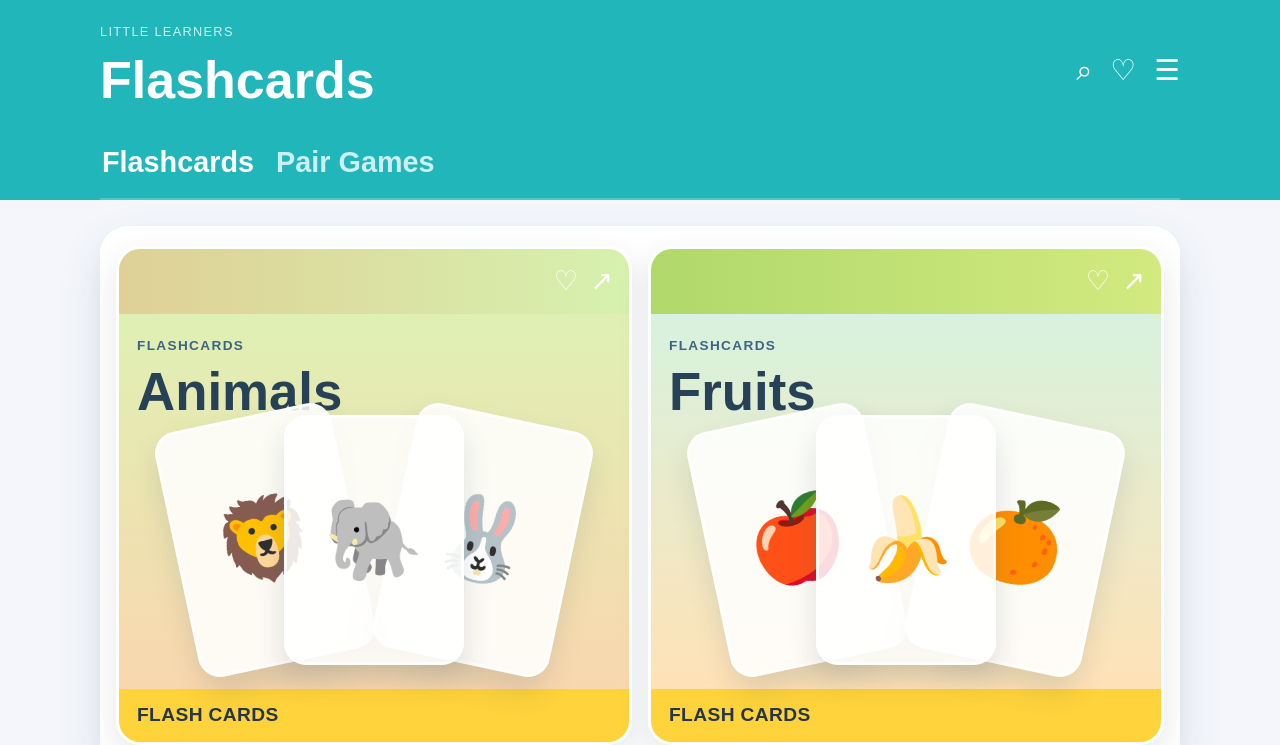
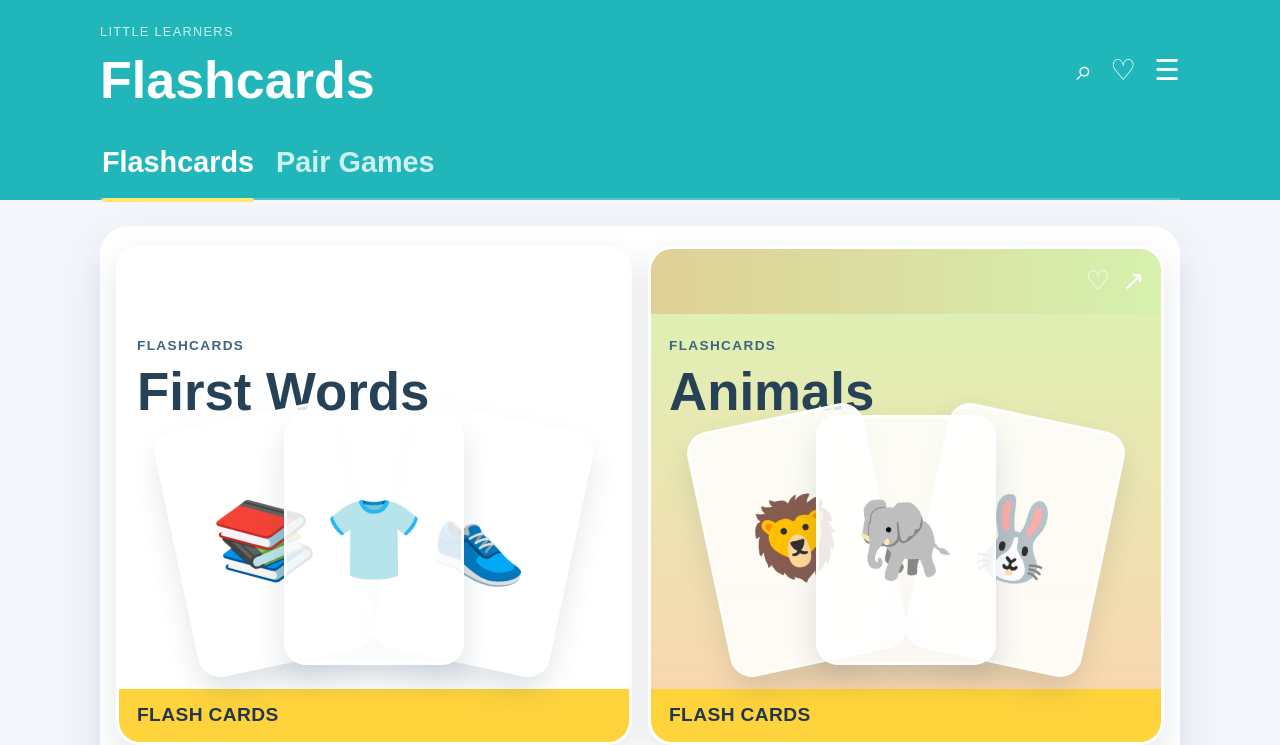
Before and after one commit to rattanakchea/kid-app, a React (Vite) app: page / in a window 1280 px wide. Shown: the top 745 px of the page. Built offline with nearby package versions, Linux system fonts and the light colour scheme.

Commit message:
add more data pack, shuffle/random button

```diff
--- a/src/App.tsx
+++ b/src/App.tsx
@@ -118,6 +118,20 @@ export default function App() {
     }
   };
 
+  const handleShuffleFlashcard = () => {
+    if (selectedPack.cards.length < 2) {
+      return;
+    }
+
+    let nextIndex = currentCardIndex;
+
+    while (nextIndex === currentCardIndex) {
+      nextIndex = Math.floor(Math.random() * selectedPack.cards.length);
+    }
+
+    setCurrentCardIndex(nextIndex);
+  };
+
   const handleResetMatchGame = () => {
     setFlippedTileIds([]);
     setMatchMoves(0);
@@ -196,6 +210,9 @@ export default function App() {
           <div className="flashcard-actions">
             <button onClick={handlePrevious} type="button" disabled={!canGoBack}>
               Back
+            </button>
+            <button onClick={handleShuffleFlashcard} type="button">
+              Shuffle
             </button>
             <button onClick={handleNext} type="button" disabled={!canGoForward}>
               Next
--- a/src/data/packs.ts
+++ b/src/data/packs.ts
@@ -13,6 +13,43 @@ export type Pack = {
 };
 
 export const packs: Pack[] = [
+  {
+    id: "first-words",
+    title: "First Words",
+    description: "Baby-friendly everyday words like books, clothes, and furniture.",
+    cards: [
+      { id: "book", name: "Book", emoji: "📚" },
+      { id: "shirt", name: "Shirt", emoji: "👕" },
+      { id: "pants", name: "Pants", emoji: "👖" },
+      { id: "shoe", name: "Shoe", emoji: "👟" },
+      { id: "hat", name: "Hat", emoji: "🧢" },
+      { id: "sock", name: "Sock", emoji: "🧦" },
+      { id: "chair", name: "Chair", emoji: "🪑" },
+      { id: "table", name: "Table", emoji: "🛋️" },
+      { id: "bed", name: "Bed", emoji: "🛏️" },
+      { id: "lamp", name: "Lamp", emoji: "💡" },
+      { id: "door", name: "Door", emoji: "🚪" },
+      { id: "window", name: "Window", emoji: "🪟" },
+      { id: "cup", name: "Cup", emoji: "🥤" },
+      { id: "spoon", name: "Spoon", emoji: "🥄" },
+      { id: "plate", name: "Plate", emoji: "🍽️" },
+      { id: "apple", name: "Apple", emoji: "🍎" },
+      { id: "banana", name: "Banana", emoji: "🍌" },
+      { id: "milk", name: "Milk", emoji: "🥛" },
+      { id: "water", name: "Water", emoji: "💧" },
+      { id: "ball", name: "Ball", emoji: "⚽" },
+      { id: "car", name: "Car", emoji: "🚗" },
+      { id: "teddy", name: "Teddy Bear", emoji: "🧸" },
+      { id: "blocks", name: "Blocks", emoji: "🧱" },
+      { id: "puzzle", name: "Puzzle", emoji: "🧩" },
+      { id: "bath", name: "Bath", emoji: "🛁" },
+      { id: "soap", name: "Soap", emoji: "🧼" },
+      { id: "toothbrush", name: "Toothbrush", emoji: "🪥" },
+      { id: "tree", name: "Tree", emoji: "🌳" },
+      { id: "sun", name: "Sun", emoji: "☀️" },
+      { id: "moon", name: "Moon", emoji: "🌙" }
+    ]
+  },
   {
     id: "animals",
     title: "Animals",
--- a/src/index.css
+++ b/src/index.css
@@ -3,8 +3,7 @@
   line-height: 1.5;
   font-weight: 400;
   color: #17324d;
-  background:
-    linear-gradient(180deg, #21b7ba 0 200px, #f4f6fb 200px 100%);
+  background: linear-gradient(180deg, #21b7ba 0 200px, #f4f6fb 200px 100%);
   font-synthesis: none;
   text-rendering: optimizeLegibility;
   -webkit-font-smoothing: antialiased;
@@ -74,7 +73,6 @@ button {
 .section-menu {
   display: flex;
   gap: 22px;
-  overflow-x: auto;
   padding: 22px 2px 0;
   border-bottom: 4px solid rgba(255, 255, 255, 0.22);
 }
```
Also changed, not shown: 2 other files (tests, documents, lock files or other folders).
